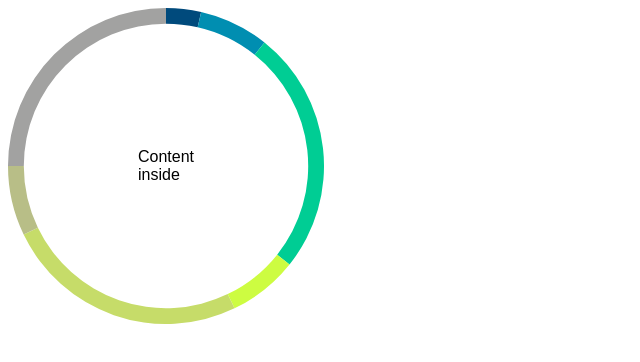
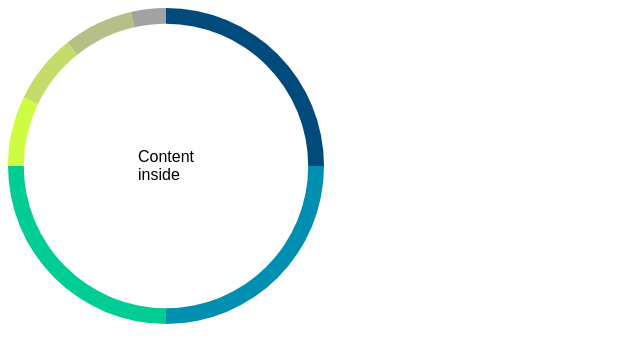
Before and after one commit to zemlyansky/svg-pie, a website: page index.html in a window 1280 px wide. Shown: the whole page, without its empty margins (0-640 px from the left). Drawn offline with nearby package versions, Linux system fonts and the light colour scheme.

Commit message:
Add sorting

```diff
--- a/index.html
+++ b/index.html
@@ -37,7 +37,8 @@
           {label: 'Bill', value: 20},
           {label: 'Jane', value: 70},
         ],
-        innerRadiusSize: .9
+        innerRadiusSize: .9,
+        sort: true
         // colors: ['#FF0000','#0055EE']
       })
       console.log(d)
--- a/package.json
+++ b/package.json
@@ -1,6 +1,6 @@
 {
   "name": "svg-pie",
-  "version": "0.0.1",
+  "version": "0.0.2",
   "description": "Vector pie charts with D3",
   "main": "svg-pie.js",
   "scripts": {
--- a/svg-pie.js
+++ b/svg-pie.js
@@ -21,6 +21,7 @@
     var defaultOptions = {
       innerRadiusSize: .7,
       legend: true,
+      sort: false,
       colors: ['#004A7C','#CDFC41','#A2A2A1']
     }
     this.options = Object.assign(defaultOptions, userOptions)
@@ -71,6 +72,11 @@
     }
 
     this.update = function() {
+      if (typeof(this.options.sort) === 'boolean' && this.options.sort) {
+        this.options.dataset.sort(function(a,b) {
+          return b.value - a.value
+        })
+      }
       var width = parseInt((chart.style('width')))
       var height = (width > 600) ? width / 1.5 : width
       var outerRadius = Math.min(width, height) / 2
```
Also changed, not shown: svg-pie.bundle.min.js, svg-pie.min.js.
